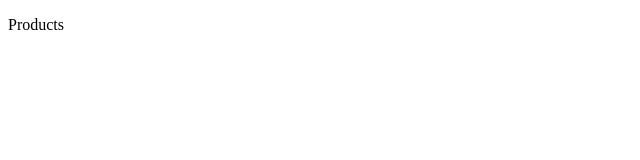
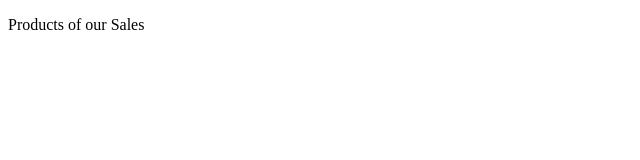
Before and after one commit to BirhanuAsmamaw/NUXTBUY, a Nuxt app: page /products in a window 1280 px wide. Shown: the top 160 px of the page, without its empty margins (0-640 px from the left). Built offline with nearby package versions, Linux system fonts and the light colour scheme.

Commit message:
updating features

```diff
--- a/pages/index.vue
+++ b/pages/index.vue
@@ -19,6 +19,5 @@
   }
   p {
     margin: 20px 0;
-
   }
 </style>
--- a/pages/products/index.vue
+++ b/pages/products/index.vue
@@ -2,13 +2,12 @@
 
 <template>
     <div>
-     <p> Products</p>
+     <p> Products of our Sales</p>
     </div>
 </template>
 
 <script>
     export default {
-
     }
 </script>
 
```
